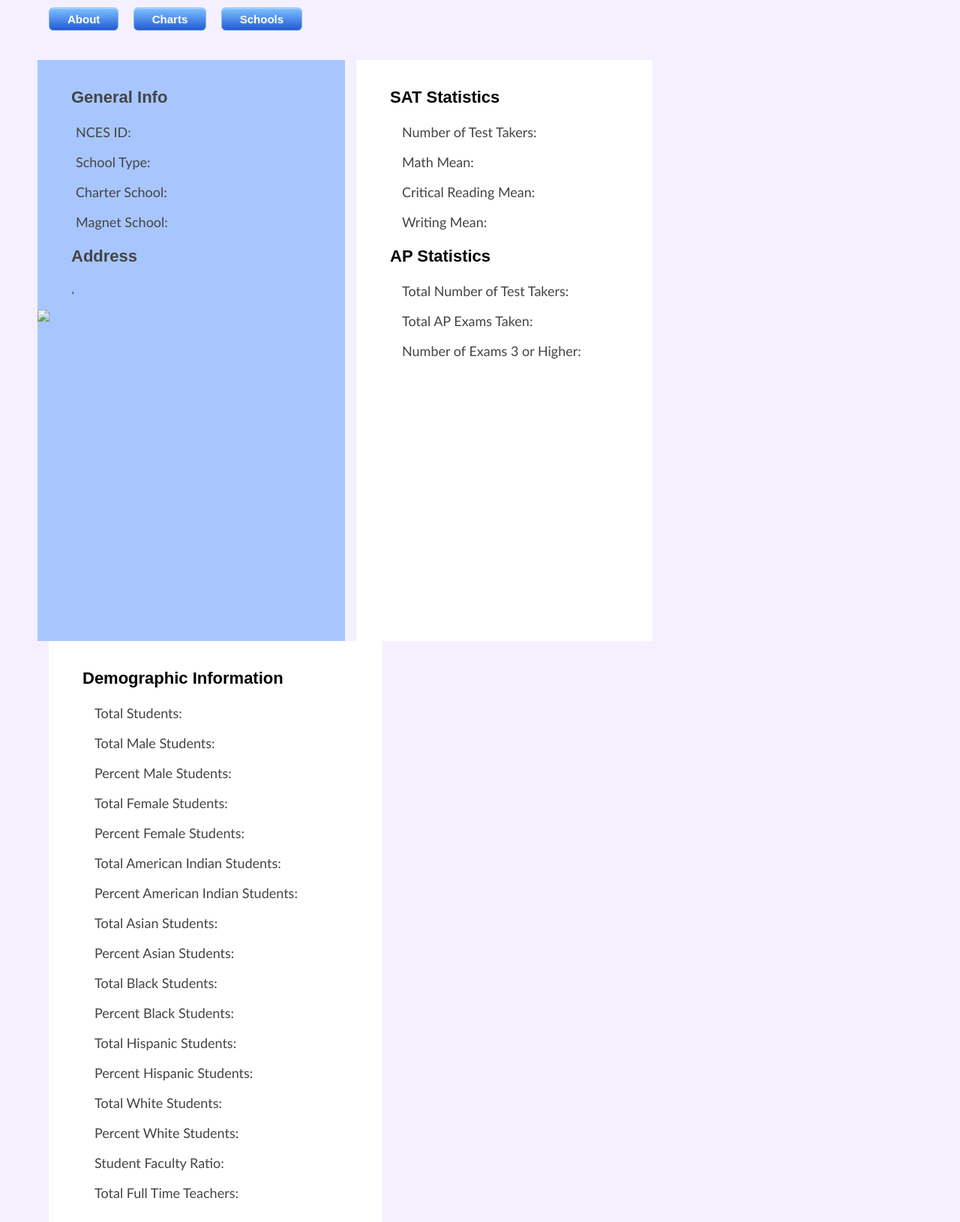
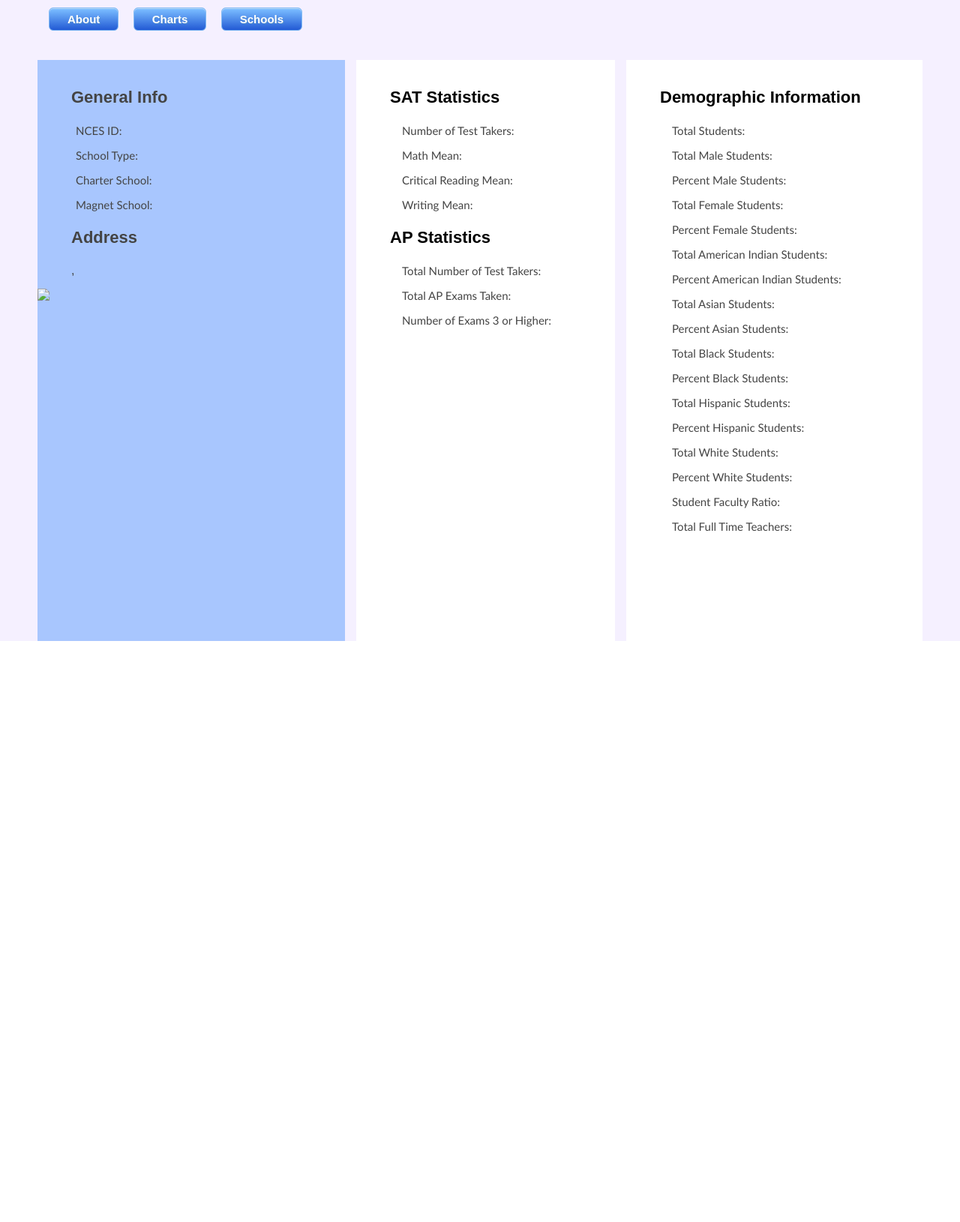
Before and after one commit to zbs/SATStat, a Python web app: template templates/school.html in a window 1280 px wide. Shown: the part 110-1740 px from the top of the page at 75% size. After the commit the page ends 965 px from the top, so only its background shows below. Run offline with Jinja, Linux system fonts and the light colour scheme; the template is opened without the code that fills it, so the values that code supplies are empty; some libraries are stand-ins or nearby versions.

Commit message:
fixed overflow

```diff
--- a/static/style.css
+++ b/static/style.css
@@ -8,7 +8,7 @@
 	color: rgb(68, 68, 68);
 	margin-left: 16px;
 	margin-right: 16px;
-	font-size:18px;
+	font-size:15px;
 }
 h1{
 	color: rgb(68, 68, 68);
@@ -56,7 +56,7 @@
 }
 #attribute{
 	background-color: rgb(255, 255, 255);
-	width: 350px;
+	width: 300px;
 	padding-top: 15px;
 	padding-bottom: 10px;
 	text-align: left;
@@ -68,7 +68,7 @@
 }
 #demographic{
 	background-color: rgb(255, 255, 255);
-	width: 400px;
+	width: 350px;
 	padding-top: 15px;
 	padding-bottom: 10px;
 	padding-left: 45px;
```
